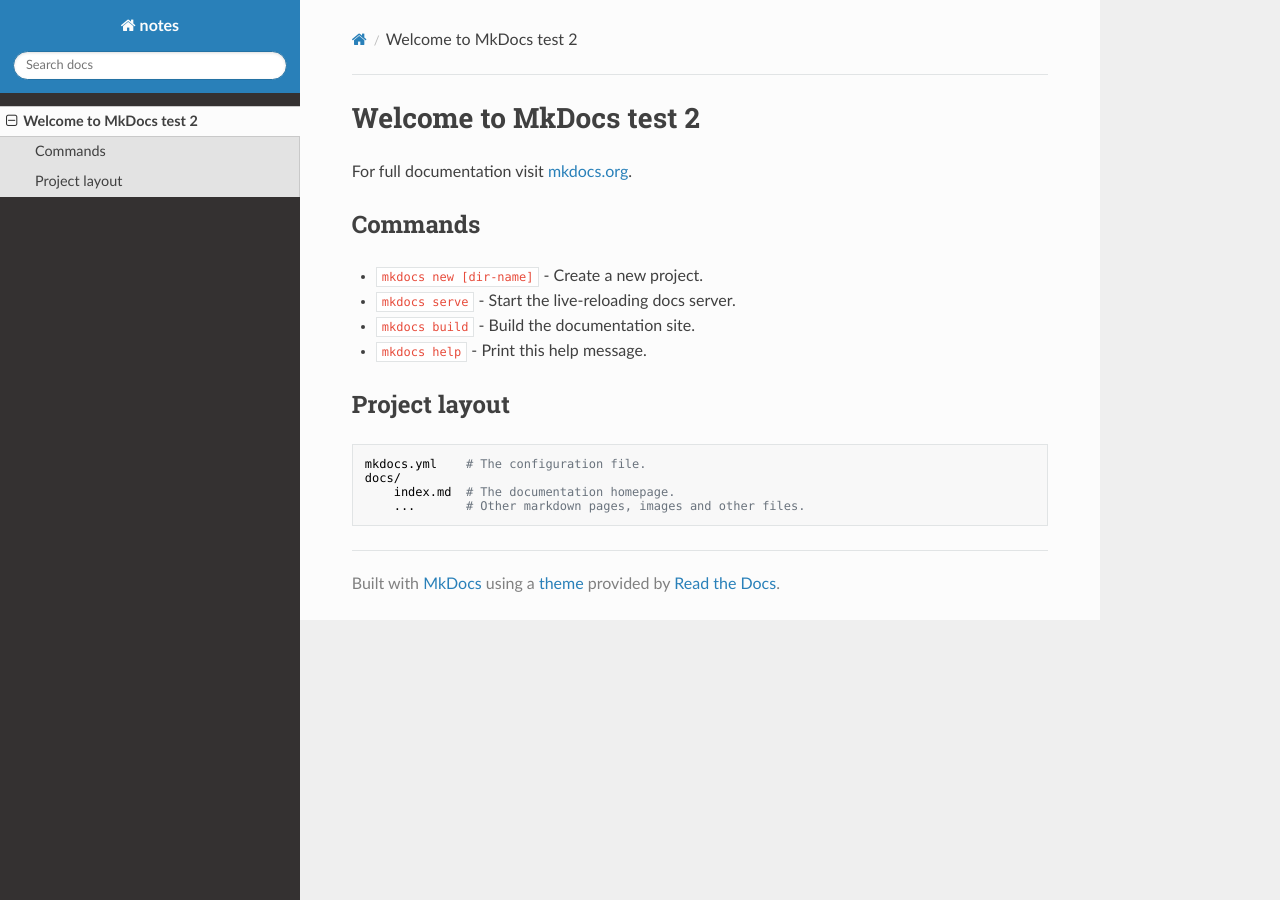
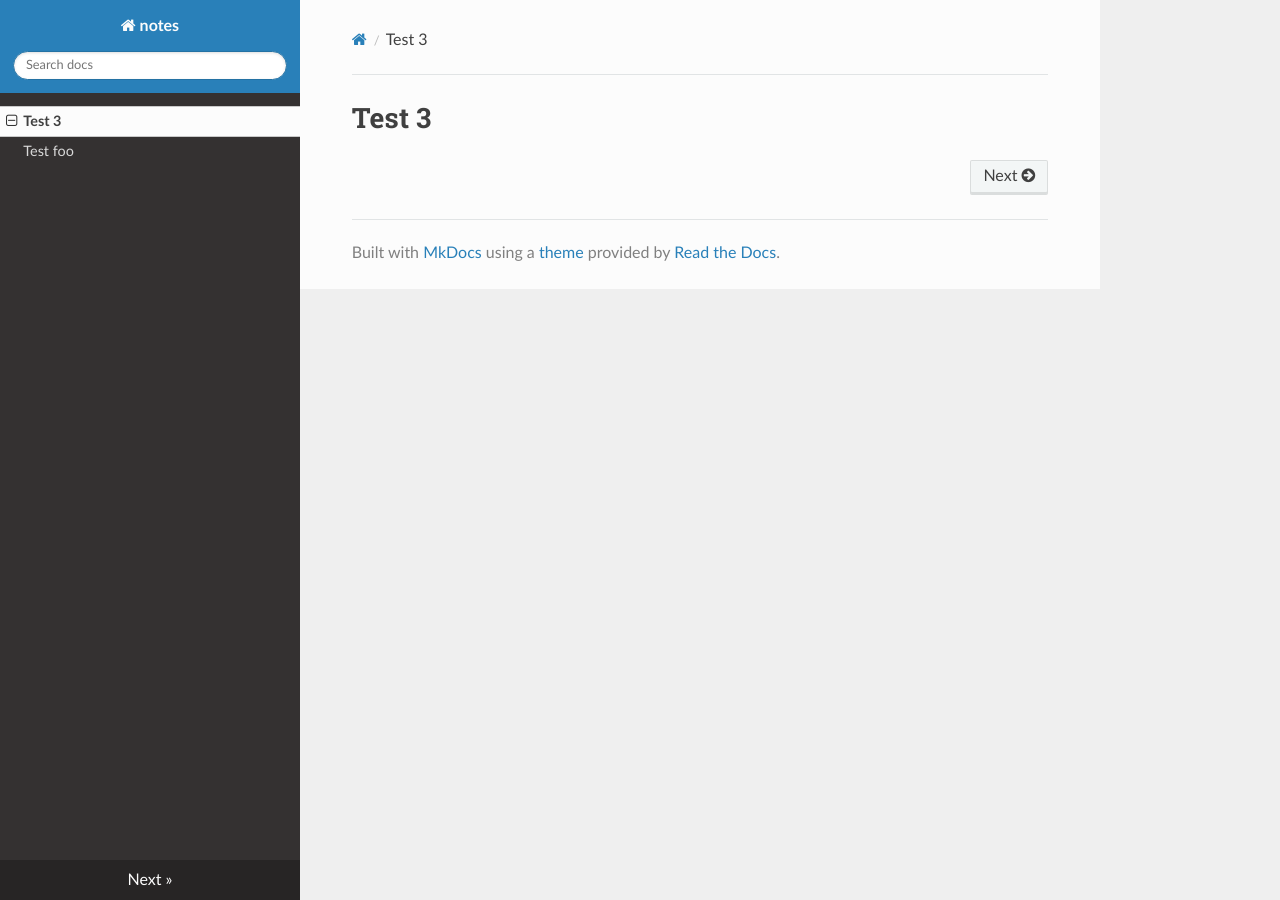
Before and after one commit to joasepul/notes, an MkDocs documentation site: the page built from docs/index.md, in a window 1280 px wide. Built offline with MkDocs 1.6.1, drawn with Linux system fonts in a browser that asks for light colours; nearby versions of some CDN libraries.

Commit message:
Add some test content

```diff
--- /dev/null
+++ b/docs/foo.md
@@ -0,0 +1,3 @@
+# Test foo
+
+Here is test page foo.md
--- a/docs/index.md
+++ b/docs/index.md
@@ -1,17 +1 @@
-# Welcome to MkDocs test 2
-
-For full documentation visit [mkdocs.org](https://mkdocs.org).
-
-## Commands
-
-* `mkdocs new [dir-name]` - Create a new project.
-* `mkdocs serve` - Start the live-reloading docs server.
-* `mkdocs build` - Build the documentation site.
-* `mkdocs help` - Print this help message.
-
-## Project layout
-
-    mkdocs.yml    # The configuration file.
-    docs/
-        index.md  # The documentation homepage.
-        ...       # Other markdown pages, images and other files.
+# Test 3
```
